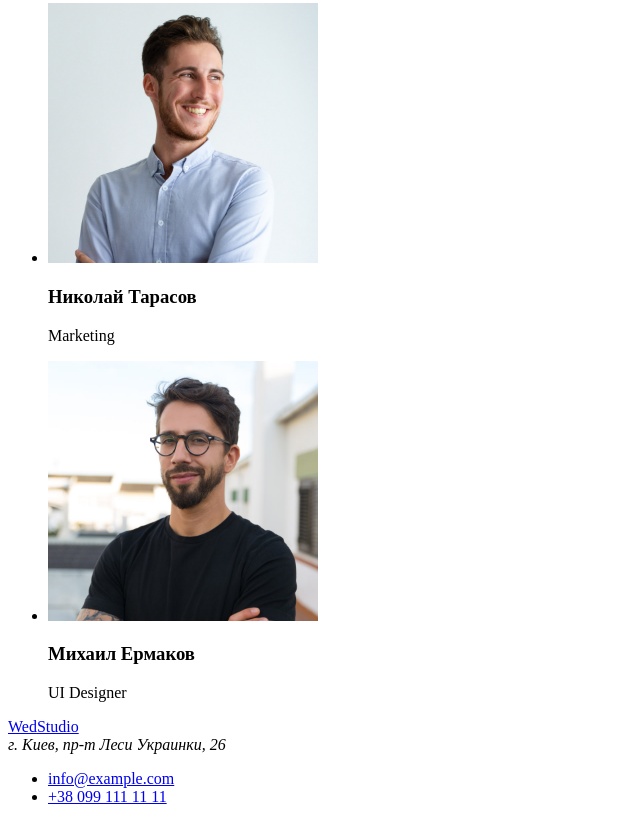
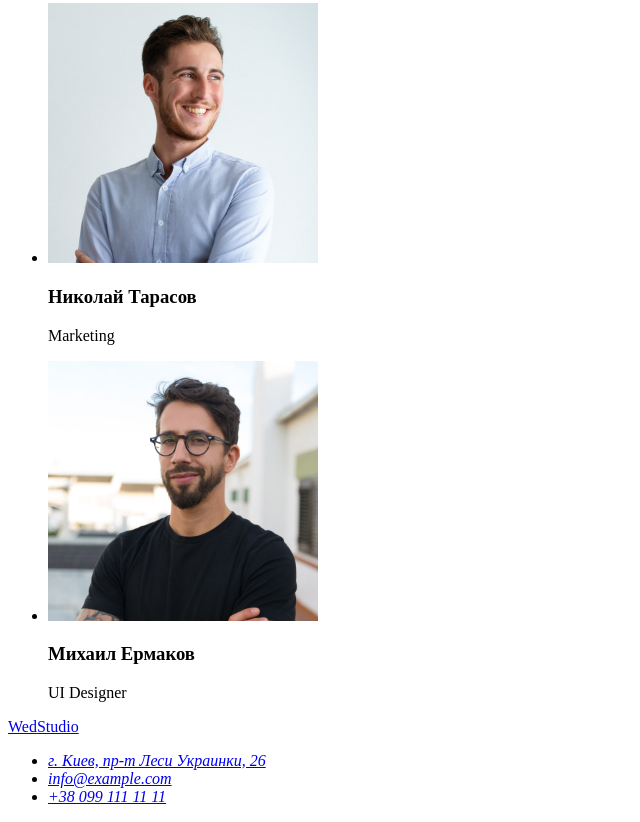
Before and after one commit to Makswaterson/goit-markup-hw-01, a plain HTML site: page index.html in a window 1280 px wide. Shown: the part 2080-2902 px from the top of the page, without its empty margins (0-640 px from the left). Drawn offline with Linux system fonts and the light colour scheme.

Commit message:
Зміна Футера

```diff
--- a/index.html
+++ b/index.html
@@ -96,11 +96,20 @@
     <footer>
       <!-- Футер -->
       <a href="/"> <span>Wed</span>Studio</a>
-      <address>г. Киев, пр-т Леси Украинки, 26</address>
-      <ul>
-        <li><a href="emailto:info@example.com">info@example.com</a></li>
-        <li><a href="tel:+380961111111">+38 099 111 11 11</a></li>
-      </ul>
+      <address>
+        <ul>
+          <li>
+            <a
+              href="https://goo.gl/maps/hKwsyBaP5e1wSZsX7"
+              target="_blank"
+              rel="noreferrer noopener"
+              >г. Киев, пр-т Леси Украинки, 26</a
+            >
+          </li>
+          <li><a href="emailto:info@example.com">info@example.com</a></li>
+          <li><a href="tel:+380961111111">+38 099 111 11 11</a></li>
+        </ul>
+      </address>
     </footer>
   </body>
 </html>
```
